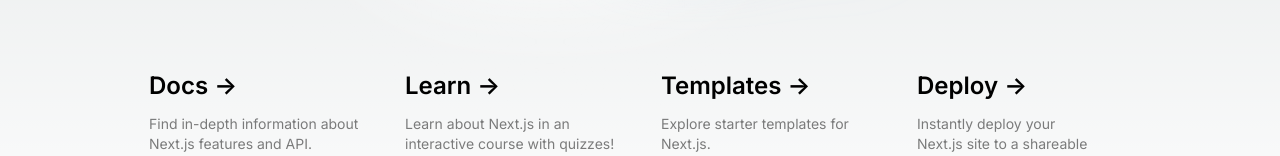
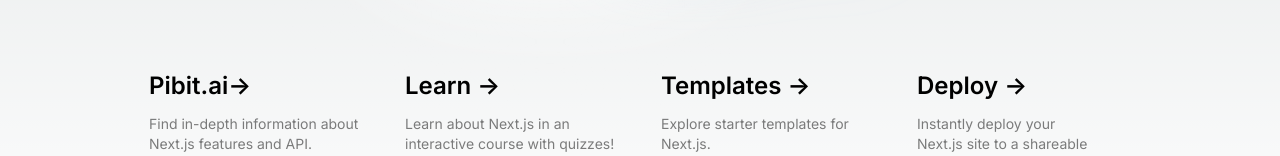
Before and after one commit to SAM11012/test_demo_website, a Next.js app: page / in a window 1280 px wide. Shown: the part 513-669 px from the top of the page. Built offline with nearby package versions, Linux system fonts and the light colour scheme.

Commit message:
feat-chnaged the content

```diff
--- a/app/page.tsx
+++ b/app/page.tsx
@@ -47,7 +47,7 @@
           rel="noopener noreferrer"
         >
           <h2 className="mb-3 text-2xl font-semibold">
-            Docs{" "}
+           Pibit.ai
             <span className="inline-block transition-transform group-hover:translate-x-1 motion-reduce:transform-none">
               -&gt;
             </span>
```
